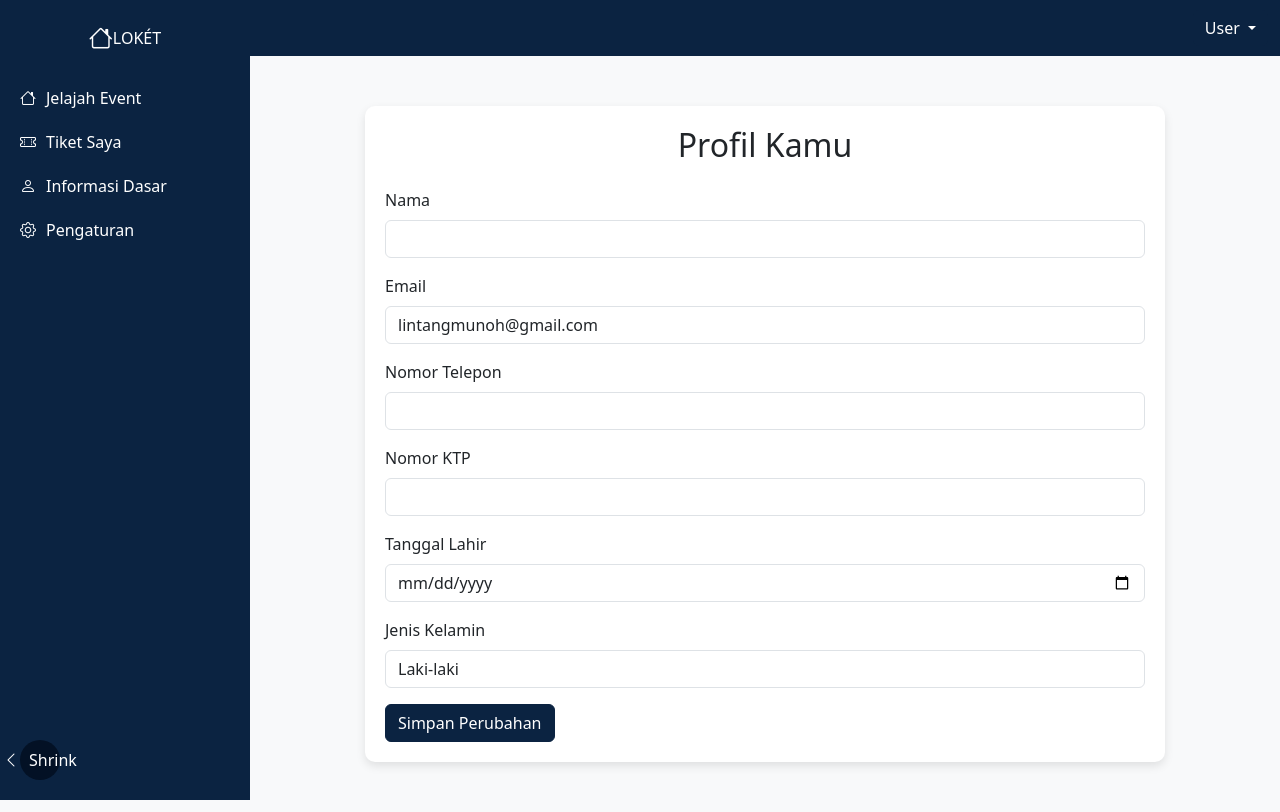
After one commit to LimunBF/pemweb_uas, a PHP site: page /php/profile.php in a window 1280 px wide. The commit adds this page. Run offline with PHP 8.4, Linux system fonts and the light colour scheme; a user stored in the database is signed in; data comes from the database, SQL or seed files in the repository.

Commit message:
Profile Page part 1
Bentar ya ges

```diff
--- a/connection/connect.php
+++ b/connection/connect.php
@@ -2,7 +2,7 @@
 function getDatabaseConnection() {
     // Konfigurasi database
     $host = 'localhost'; // Host database
-    $dbName = 'loket-com'; // Nama database
+    $dbName = 'loket_com'; // Nama database
     $username = 'root'; // Username database
     $password = ''; // Password database
 
--- a/index.php
+++ b/index.php
@@ -74,7 +74,7 @@
                                 <li class="dropdown-header">Profil Anda</li>
                                 <li><hr class="dropdown-divider"></li>
                                 <li><a class="dropdown-item" href="#">Tiket Saya</a></li>
-                                <li><a class="dropdown-item" href="#">Informasi Dasar</a></li>
+                                <li><a class="dropdown-item" href="php/profile.php">Informasi Dasar</a></li>
                                 <li><a class="dropdown-item" href="#">Pengaturan</a></li>
                                 <li><a class="dropdown-item text-danger" href="php/logout.php">Keluar</a></li>
                             </ul>
--- /dev/null
+++ b/php/profile.php
@@ -0,0 +1,240 @@
+<?php
+session_start();
+
+// Periksa apakah pengguna sudah login
+if (!isset($_SESSION['user_id'])) {
+    header("Location: login.php");
+    exit();
+}
+
+// Include koneksi ke database
+include '../connection/connect.php';
+$pdo = getDatabaseConnection();
+
+// Ambil data pengguna dari database
+$user_id = $_SESSION['user_id'];
+$stmt = $pdo->prepare("SELECT * FROM users WHERE user_id = :user_id");
+$stmt->bindParam(':user_id', $user_id);
+$stmt->execute();
+$user = $stmt->fetch(PDO::FETCH_ASSOC);
+
+if ($_SERVER['REQUEST_METHOD'] === 'POST') {
+    // Update data pengguna
+    $name = $_POST['name'];
+    $email = $_POST['email'];
+    $phone_number = $_POST['phone_number'];
+    $ktp_number = $_POST['ktp_number'];
+    $date_of_birth = $_POST['date_of_birth'];
+    $gender = $_POST['gender'];
+
+    $updateStmt = $pdo->prepare("UPDATE users SET name = :name, email = :email, phone_number = :phone_number, ktp_number = :ktp_number, date_of_birth = :date_of_birth, gender = :gender WHERE user_id = :user_id");
+    $updateStmt->bindParam(':name', $name);
+    $updateStmt->bindParam(':email', $email);
+    $updateStmt->bindParam(':phone_number', $phone_number);
+    $updateStmt->bindParam(':ktp_number', $ktp_number);
+    $updateStmt->bindParam(':date_of_birth', $date_of_birth);
+    $updateStmt->bindParam(':gender', $gender);
+    $updateStmt->bindParam(':user_id', $user_id);
+    $updateStmt->execute();
+
+    header("Location: profile.php");
+    exit();
+}
+
+$dropdownName = !empty($user['name']) ? htmlspecialchars($user['name']) : 'User';
+?>
+
+<!DOCTYPE html>
+<html lang="id">
+<head>
+    <meta charset="UTF-8">
+    <meta name="viewport" content="width=device-width, initial-scale=1.0">
+    <title>Profil Kamu - Lokét</title>
+    <link href="https://cdn.jsdelivr.net/npm/bootstrap@5.3.0/dist/css/bootstrap.min.css" rel="stylesheet">
+    <link href="https://cdn.jsdelivr.net/npm/bootstrap-icons/font/bootstrap-icons.css" rel="stylesheet">
+    <style>
+        body {
+            background-color: #f8f9fa;
+        }
+        .profile-container {
+            max-width: 800px;
+            margin: 50px auto;
+            padding: 20px;
+            background-color: #ffffff;
+            border-radius: 10px;
+            box-shadow: 0px 4px 10px rgba(0, 0, 0, 0.1);
+        }
+        .btn-primary {
+            background-color: #0b2341;
+            border-color: #0b2341;
+        }
+        .btn-primary:hover {
+            background-color: #031125;
+            border-color: #031125;
+        }
+        .sidebar {
+            height: 100vh;
+            background-color: #0b2341;
+            color: white;
+            position: fixed;
+            top: 0;
+            left: 0;
+            width: 250px;
+            padding-top: 20px;
+            transition: width 0.3s ease;
+        }
+        .sidebar.shrink {
+            width: 80px;
+        }
+        .sidebar a {
+            color: white;
+            text-decoration: none;
+            display: flex;
+            align-items: center;
+            padding: 10px 20px;
+        }
+        .sidebar a span {
+            margin-left: 10px;
+        }
+        .sidebar.shrink a span {
+            display: none;
+        }
+        .sidebar a:hover {
+            background-color: #031125;
+        }
+        .sidebar .toggle-button {
+            position: absolute;
+            bottom: 20px;
+            left: 20px;
+            background-color: #031125;
+            border: none;
+            border-radius: 50%;
+            width: 40px;
+            height: 40px;
+            display: flex;
+            align-items: center;
+            justify-content: center;
+            cursor: pointer;
+        }
+        .sidebar.shrink .toggle-button {
+            left: 10px;
+        }
+        .sidebar .toggle-button span {
+            margin-left: 10px;
+            color: white;
+        }
+        .sidebar.shrink .toggle-button span {
+            display: none;
+        }
+        .dropdown-toggle {
+            background-color: #0b2341;
+            border: none;
+            color: white;
+        }
+        .content-container {
+            margin-left: 250px;
+            transition: margin-left 0.3s ease;
+        }
+        .content-container.shrink {
+            margin-left: 80px;
+        }
+        .sidebar .logo {
+            display: flex;
+            align-items: center;
+            justify-content: center;
+            margin-bottom: 20px;
+        }
+        .sidebar.shrink .logo span {
+            display: none;
+        }
+        .sidebar .logo i {
+            font-size: 24px;
+        }
+    </style>
+    <script>
+        function toggleSidebar() {
+            const sidebar = document.querySelector('.sidebar');
+            const content = document.querySelector('.content-container');
+            sidebar.classList.toggle('shrink');
+            content.classList.toggle('shrink');
+        }
+    </script>
+</head>
+<body>
+    <!-- Navbar -->
+    <nav class="navbar navbar-expand-lg" style="background-color: #0b2341;">
+        <div class="container-fluid">
+            <a class="navbar-brand fw-bold text-white" href="index.php">LOKÉT</a>
+            <button class="navbar-toggler" type="button" data-bs-toggle="collapse" data-bs-target="#navbarNav" aria-controls="navbarNav" aria-expanded="false" aria-label="Toggle navigation">
+                <span class="navbar-toggler-icon"></span>
+            </button>
+            <div class="collapse navbar-collapse justify-content-end" id="navbarNav">
+                <div class="dropdown">
+                    <button class="btn dropdown-toggle" type="button" id="dropdownMenuButton" data-bs-toggle="dropdown" aria-expanded="false">
+                        <?php echo $dropdownName; ?>
+                    </button>
+                    <ul class="dropdown-menu dropdown-menu-end" aria-labelledby="dropdownMenuButton">
+                        <li><a class="dropdown-item" href="profile.php">Informasi Dasar</a></li>
+                        <li><a class="dropdown-item" href="#">Pengaturan</a></li>
+                        <li><hr class="dropdown-divider"></li>
+                        <li><a class="dropdown-item text-danger" href="php/logout.php">Keluar</a></li>
+                    </ul>
+                </div>
+            </div>
+        </div>
+    </nav>
+
+    <!-- Sidebar -->
+    <div class="sidebar">
+        <div class="logo">
+            <i class="bi bi-house"></i><span>LOKÉT</span>
+        </div>
+        <a href="../index.php"><i class="bi bi-house"></i><span>Jelajah Event</span></a>
+        <a href="#"><i class="bi bi-ticket-perforated"></i><span>Tiket Saya</span></a>
+        <a href="profile.php"><i class="bi bi-person"></i><span>Informasi Dasar</span></a>
+        <a href="#"><i class="bi bi-gear"></i><span>Pengaturan</span></a>
+        <button class="toggle-button" onclick="toggleSidebar()">
+            <i class="bi bi-chevron-left text-white"></i><span>Shrink</span>
+        </button>
+    </div>
+
+    <!-- Profil Container -->
+    <div class="content-container">
+        <div class="profile-container">
+            <h2 class="text-center mb-4">Profil Kamu</h2>
+            <form method="POST">
+                <div class="mb-3">
+                    <label for="name" class="form-label">Nama</label>
+                    <input type="text" class="form-control" id="name" name="name" value="<?php echo htmlspecialchars($user['name']); ?>" required>
+                </div>
+                <div class="mb-3">
+                    <label for="email" class="form-label">Email</label>
+                    <input type="email" class="form-control" id="email" name="email" value="<?php echo htmlspecialchars($user['email']); ?>" required>
+                </div>
+                <div class="mb-3">
+                    <label for="phone_number" class="form-label">Nomor Telepon</label>
+                    <input type="text" class="form-control" id="phone_number" name="phone_number" value="<?php echo htmlspecialchars($user['phone_number']); ?>">
+                </div>
+                <div class="mb-3">
+                    <label for="ktp_number" class="form-label">Nomor KTP</label>
+                    <input type="text" class="form-control" id="ktp_number" name="ktp_number" value="<?php echo htmlspecialchars($user['ktp_number']); ?>">
+                </div>
+                <div class="mb-3">
+                    <label for="date_of_birth" class="form-label">Tanggal Lahir</label>
+                    <input type="date" class="form-control" id="date_of_birth" name="date_of_birth" value="<?php echo $user['date_of_birth']; ?>">
+                </div>
+                <div class="mb-3">
+                    <label for="gender" class="form-label">Jenis Kelamin</label>
+                    <select class="form-control" id="gender" name="gender">
+                        <option value="Laki-laki" <?php if ($user['gender'] === 'Laki-laki') echo 'selected'; ?>>Laki-laki</option>
+                        <option value="Perempuan" <?php if ($user['gender'] === 'Perempuan') echo 'selected'; ?>>Perempuan</option>
+                    </select>
+                </div>
+                <button type="submit" class="btn btn-primary">Simpan Perubahan</button>
+            </form>
+        </div>
+    </div>
+
+    <script src="https://cdn.jsdelivr.net/npm/bootstrap@5.3.0/dist/js/bootstrap.bundle.min.js"></script>
+</body>
+</html>
```
